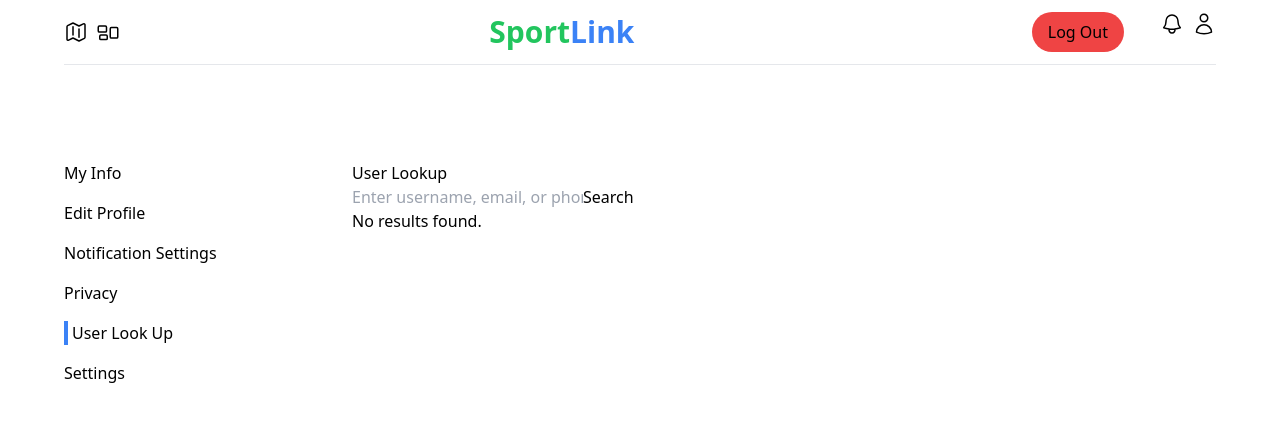
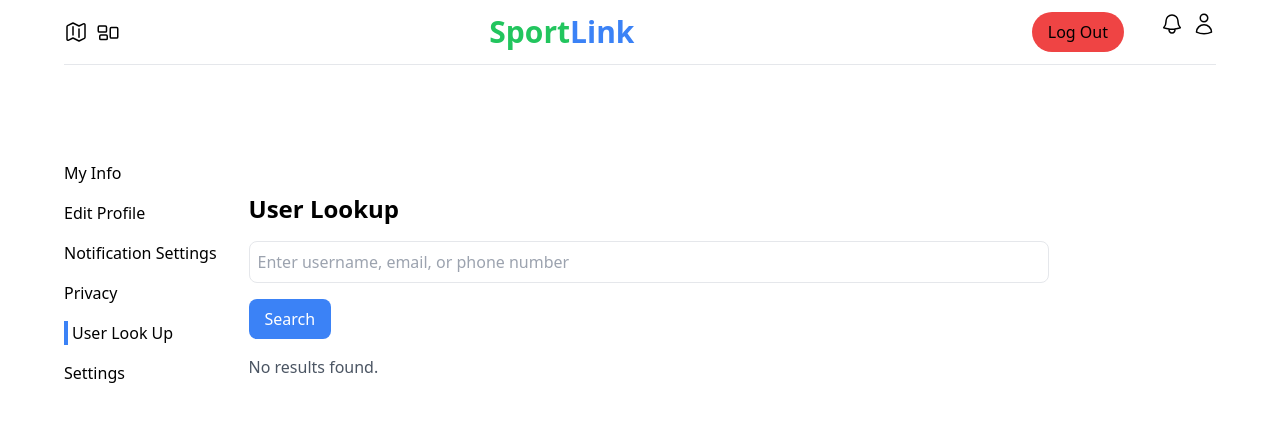
Before and after one commit to Arty5654/SportLink, a Next.js app in the folder web/: page /profile/search in a window 1280 px wide. Shown: the top 422 px of the page. Built offline with nearby package versions, Linux system fonts and the light colour scheme.

Commit message:
Update page.js
Nicer UI Implemented

```diff
--- a/web/app/profile/search/page.js
+++ b/web/app/profile/search/page.js
@@ -19,7 +19,7 @@ function UserLookupPage() {
     try {
       setLoading(true);
       const response = await axios.get(`http://localhost:5000/user_lookup?searchTerm=${searchTerm}`);
-      setSearchResults(response.data); // Assuming the response contains the matching user data
+      setSearchResults(response.data);
     } catch (error) {
       console.error('Error searching for users', error);
     } finally {
@@ -33,32 +33,48 @@ function UserLookupPage() {
   }, []);
 
   return (
-    <div className="w-full flex pb-64">
-      <div className="w-1/4">
+    <div className="flex h-screen">
       <Sidebar active="search" />
-      </div>
-      <div className="w-3/4">
-        <h1>User Lookup</h1>
+
+      <div className="w-3/4 p-8">
+        <h1 className="text-2xl font-semibold mb-4">User Lookup</h1>
+
+        <div className="mb-4">
           <input
             type="text"
             placeholder="Enter username, email, or phone number"
             value={searchTerm}
             onChange={(e) => setSearchTerm(e.target.value)}
+            className="w-full p-2 border rounded-lg focus:outline-none focus:border-blue-500"
           />
-        <button onClick={handleSearch} disabled={loading}>
-          Search
+        </div>
+
+        <button
+          onClick={handleSearch}
+          disabled={loading}
+          className="bg-blue-500 text-white py-2 px-4 rounded-lg cursor-pointer"
+        >
+          {loading ? 'Searching...' : 'Search'}
         </button>
 
-        {loading && <p>Loading...</p>}
+        {searchResults.length === 0 && !loading && (
+          <p className="mt-4 text-gray-600">No results found.</p>
+        )}
 
+        <div className="mt-4 space-y-4">
+          {searchResults.map((user) => (
+            <div key={user.id} className="bg-white shadow rounded-lg p-4">
+              <img
+                src={ProfileImage}
+                alt="Profile"
+                className="w-16 h-16 rounded-full object-cover"
+              />
               <div>
-          {searchResults.length === 0 && !loading && <p>No results found.</p>}
-          {searchResults.map((user) => (
-            <div key={user.id}>
-              <p>Name: {user.name}</p>
-              <p>Username: {user.username}</p>
-              <p>Email: {user.email}</p>
-              <p>Phone: {user.phone}</p>
+                <p className="text-lg font-semibold">{user.name}</p>
+                <p className="text-gray-600">Username: {user.username}</p>
+                <p className="text-gray-600">Email: {user.email}</p>
+                <p className="text-gray-600">Phone: {user.phone}</p>
+              </div>
             </div>
           ))}
         </div>
```
Lines whose indentation alone changed are shown as unchanged.
